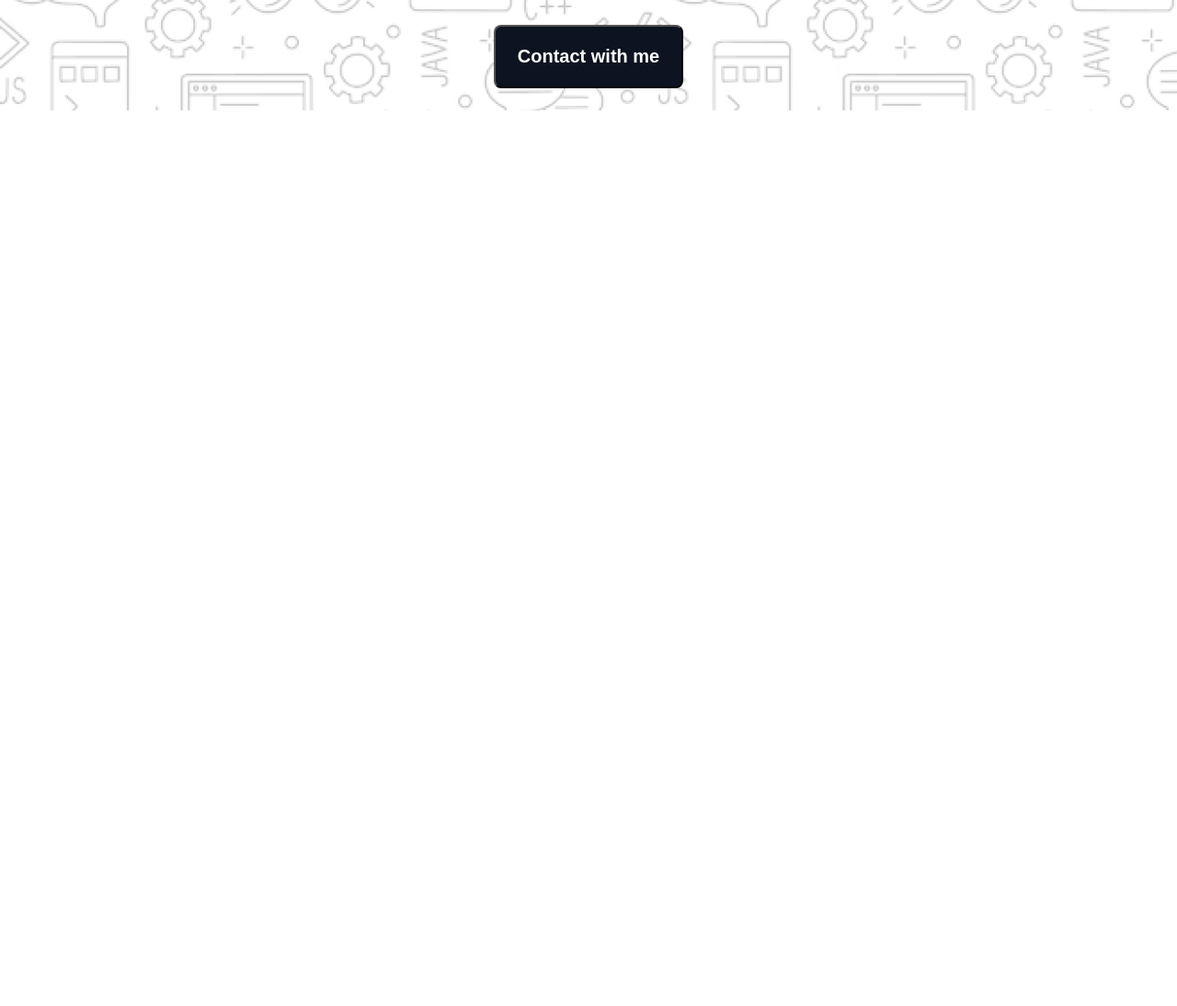
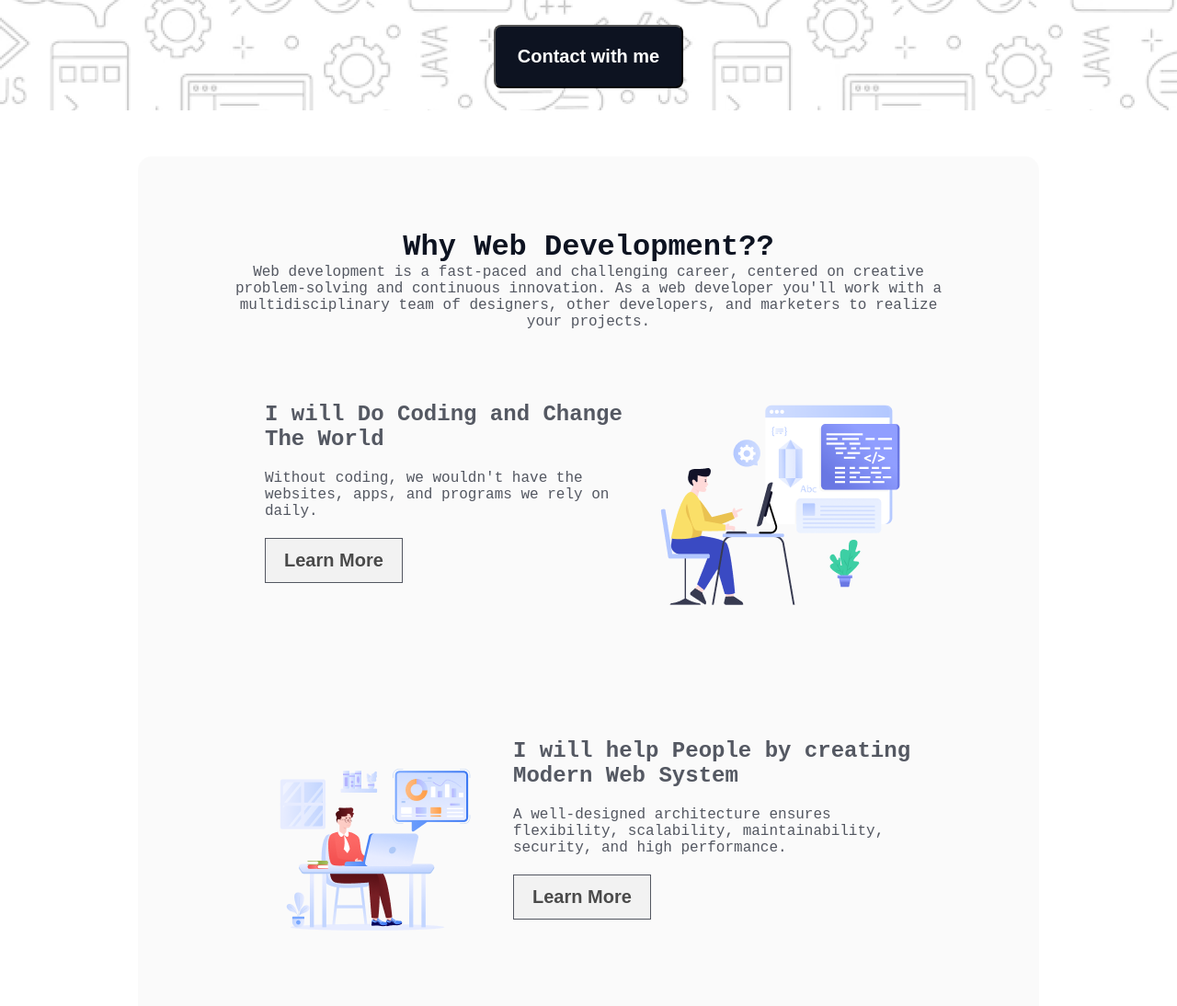
Before and after one commit to SabbbirxHossain/B10-Assignment1-, a plain HTML site: page index.html in a window 1280 px wide. Shown: the part 509-1603 px from the top of the page at 92% size. Before the commit the page ends 800 px from the top, so only its background shows below. Drawn offline with Linux system fonts and the light colour scheme; a web font is replaced by a local one.

Commit message:
Why development  section has finished properly

```diff
--- a/index.html
+++ b/index.html
@@ -27,5 +27,39 @@
       </div>
     </div>
   </section>
+
+    <!-- Development Section -->
+    <section class="development">
+      <div class="development-container">
+        <div class="development-header">
+          <h2 class="common-title">Why Web Development??</h2>
+          <p class="common-description">Web development is a fast-paced and challenging career, centered on creative problem-solving and continuous innovation. As a web developer you'll work with a multidisciplinary team of designers, other developers, and marketers to realize your projects.</p>
+        </div>
+        <div class="step1">
+          <div class="step1-content">
+            <h4 class="step-title" >I will Do Coding and Change The World</h4>
+          <p class="common-description">Without coding, we wouldn't have the websites, apps, and programs we rely on daily.</p>
+          <button class="step-btn">Learn More</button>
+        </div>
+        <img src="assets/Layer_1.png" alt="">
+          </div>
+        <div class="step1">
+          <img src="assets/Group 3.png" alt="">
+          <div class="step1-content">
+            <h4 class="step-title" >I will help People by creating Modern Web System</h4>
+          <p class="common-description">A well-designed architecture ensures flexibility, scalability, maintainability, security, and high performance.</p>
+          <button class="step-btn">Learn More</button>
+        </div>
+          </div>
+        <div class="step1">
+          <div class="step1-content">
+            <h4 class="step-title" >to express my creativity in web development</h4>
+          <p class="common-description">By experimenting with new tools and techniques, you can show that you are curious, adaptable, and willing to learn new things.</p>
+          <button class="step-btn">Learn More</button>
+        </div>
+        <img src="assets/Group 4.png" alt="">
+          </div>
+      </div>
+     </section>
 </body>
 </html>
--- a/style.css
+++ b/style.css
@@ -74,8 +74,50 @@ border-radius: 8px;
 /*
 Why development Section Style */
 
-/* .common-title{
+.development{
+  margin: 50px 150px;
+  background-color: rgba(13, 19, 33, 0.02);
+  border-radius: 15px;
+}
+
+.common-title{
   color: rgb(13, 19, 33);
   font-size: 32px;
   font-weight: 800;
-} */
+}
+
+.development-container{
+  display: flex;
+  justify-content: center;
+  align-items: center;
+  flex-direction: column;
+  padding: 80px 90px;
+}
+
+.development-header{
+  text-align: center;
+}
+
+.step-title{
+  color: rgba(13, 19, 33, 0.7);
+  font-size: 24px;
+  font-weight: 700;
+  margin-bottom: 20px;
+}
+
+.step-btn{
+border: 1px solid rgb(13, 19, 33);
+opacity: 0.7;
+padding: 12px 20px;
+font-size: 20px;
+font-weight: 600;
+margin-top: 20px;
+}
+
+.step1{
+  display: flex;
+  justify-content: space-between;
+  margin-top: 30px;
+  padding: 48px;
+  gap: 30px;
+}
```
